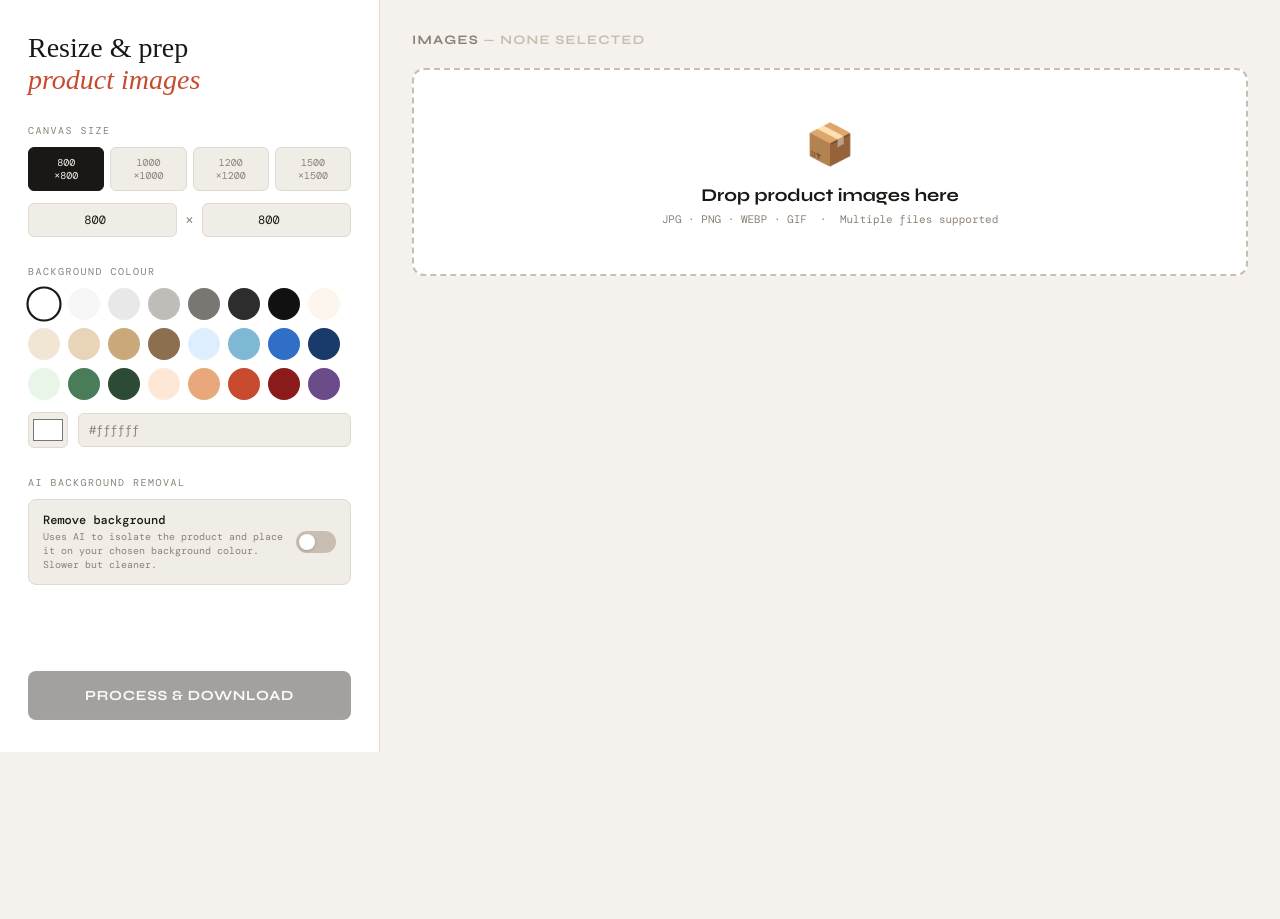
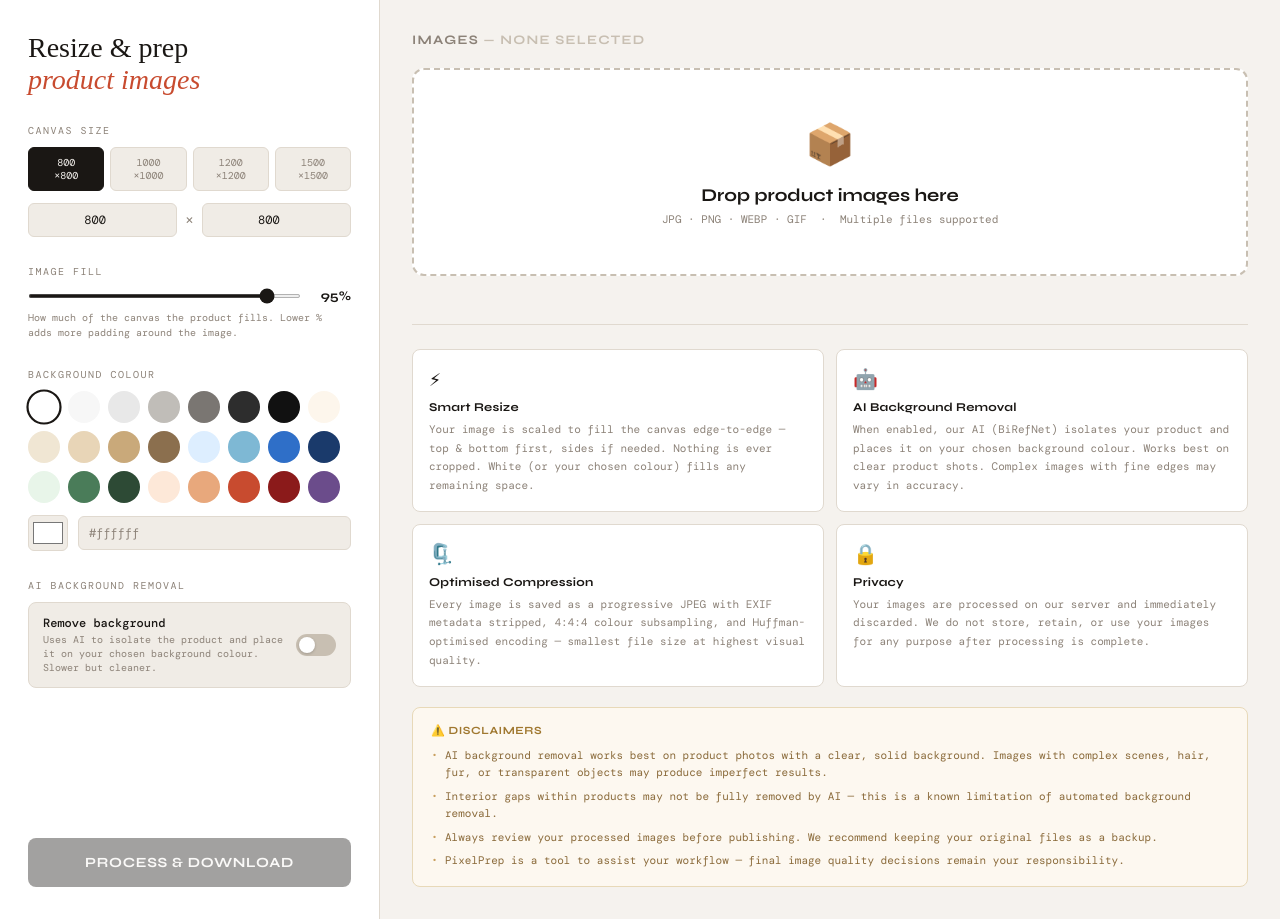
Before and after one commit to arcintscooters-maker/resizeimagepaid, a Flask app: page / in a window 1280 px wide. Shown: the part 46-965 px from the top of the page. Before the commit the page ends 798 px from the top, so only its background shows below. Run offline with Flask 3, Linux system fonts and the light colour scheme; some web fonts are replaced.

Commit message:
Update index.html

```diff
--- a/templates/index.html
+++ b/templates/index.html
@@ -516,6 +516,119 @@
       color: var(--error);
     }
 
+    /* Info section */
+    .info-section {
+      margin-top: 8px;
+      border-top: 1px solid var(--border);
+      padding-top: 24px;
+      display: flex;
+      flex-direction: column;
+      gap: 20px;
+    }
+
+    .info-grid {
+      display: grid;
+      grid-template-columns: repeat(2, 1fr);
+      gap: 12px;
+    }
+
+    .info-card {
+      background: var(--surface);
+      border: 1px solid var(--border);
+      border-radius: 8px;
+      padding: 16px;
+    }
+
+    .info-icon {
+      font-size: 20px;
+      margin-bottom: 8px;
+    }
+
+    .info-card-title {
+      font-family: 'Syne', sans-serif;
+      font-size: 12px;
+      font-weight: 700;
+      color: var(--text);
+      margin-bottom: 6px;
+      letter-spacing: 0.02em;
+    }
+
+    .info-card-body {
+      font-size: 11px;
+      color: var(--muted);
+      line-height: 1.7;
+    }
+
+    .disclaimer {
+      background: #fdf8f0;
+      border: 1px solid #e8d9b8;
+      border-radius: 8px;
+      padding: 16px 18px;
+    }
+
+    .disclaimer-title {
+      font-family: 'Syne', sans-serif;
+      font-size: 11px;
+      font-weight: 700;
+      color: #a07830;
+      margin-bottom: 10px;
+      letter-spacing: 0.05em;
+      text-transform: uppercase;
+    }
+
+    .disclaimer ul {
+      list-style: none;
+      display: flex;
+      flex-direction: column;
+      gap: 6px;
+    }
+
+    .disclaimer ul li {
+      font-size: 11px;
+      color: #8a6a3a;
+      line-height: 1.6;
+      padding-left: 14px;
+      position: relative;
+    }
+
+    .disclaimer ul li::before {
+      content: '·';
+      position: absolute;
+      left: 0;
+      color: #c9a060;
+      font-weight: 700;
+    }
+
+    /* Fill slider */
+    .fill-slider-wrap {
+      display: flex;
+      align-items: center;
+      gap: 10px;
+    }
+
+    .fill-slider-wrap input[type="range"] {
+      flex: 1;
+      accent-color: var(--text);
+      height: 4px;
+      cursor: pointer;
+    }
+
+    .fill-pct-label {
+      font-family: 'Syne', sans-serif;
+      font-size: 13px;
+      font-weight: 700;
+      color: var(--text);
+      min-width: 40px;
+      text-align: right;
+    }
+
+    .fill-hint {
+      font-size: 10px;
+      color: var(--muted);
+      margin-top: 6px;
+      line-height: 1.5;
+    }
+
     /* Responsive */
     @media (max-width: 768px) {
       .layout { grid-template-columns: 1fr; }
@@ -554,6 +667,16 @@
         <div class="times">×</div>
         <input type="number" id="customH" placeholder="Height" min="100" max="5000" value="800"/>
       </div>
+    </div>
+
+    <!-- Fill % -->
+    <div>
+      <div class="section-label">Image Fill</div>
+      <div class="fill-slider-wrap">
+        <input type="range" id="fillSlider" min="50" max="100" value="95" step="1"/>
+        <div class="fill-pct-label" id="fillLabel">95%</div>
+      </div>
+      <div class="fill-hint">How much of the canvas the product fills. Lower % adds more padding around the image.</div>
     </div>
 
     <!-- Background colour -->
@@ -637,6 +760,43 @@
     </div>
 
     <div class="status" id="status"></div>
+
+    <!-- Info & Disclaimers -->
+    <div class="info-section">
+      <div class="info-grid">
+        <div class="info-card">
+          <div class="info-icon">⚡</div>
+          <div class="info-card-title">Smart Resize</div>
+          <div class="info-card-body">Your image is scaled to fill the canvas edge-to-edge — top &amp; bottom first, sides if needed. Nothing is ever cropped. White (or your chosen colour) fills any remaining space.</div>
+        </div>
+        <div class="info-card">
+          <div class="info-icon">🤖</div>
+          <div class="info-card-title">AI Background Removal</div>
+          <div class="info-card-body">When enabled, our AI (BiRefNet) isolates your product and places it on your chosen background colour. Works best on clear product shots. Complex images with fine edges may vary in accuracy.</div>
+        </div>
+        <div class="info-card">
+          <div class="info-icon">🗜️</div>
+          <div class="info-card-title">Optimised Compression</div>
+          <div class="info-card-body">Every image is saved as a progressive JPEG with EXIF metadata stripped, 4:4:4 colour subsampling, and Huffman-optimised encoding — smallest file size at highest visual quality.</div>
+        </div>
+        <div class="info-card">
+          <div class="info-icon">🔒</div>
+          <div class="info-card-title">Privacy</div>
+          <div class="info-card-body">Your images are processed on our server and immediately discarded. We do not store, retain, or use your images for any purpose after processing is complete.</div>
+        </div>
+      </div>
+
+      <div class="disclaimer">
+        <div class="disclaimer-title">⚠️ Disclaimers</div>
+        <ul>
+          <li>AI background removal works best on product photos with a clear, solid background. Images with complex scenes, hair, fur, or transparent objects may produce imperfect results.</li>
+          <li>Interior gaps within products may not be fully removed by AI — this is a known limitation of automated background removal.</li>
+          <li>Always review your processed images before publishing. We recommend keeping your original files as a backup.</li>
+          <li>PixelPrep is a tool to assist your workflow — final image quality decisions remain your responsibility.</li>
+        </ul>
+      </div>
+    </div>
+
   </div>
 
 </div>
@@ -646,6 +806,7 @@
   let files = [];
   let canvasW = 800, canvasH = 800;
   let bgColor = '#ffffff';
+  let fillPct = 95;
   let removeBg = false;
 
   // Elements
@@ -665,6 +826,8 @@
   const removeBgToggle = document.getElementById('removeBgToggle');
   const customW = document.getElementById('customW');
   const customH = document.getElementById('customH');
+  const fillSlider = document.getElementById('fillSlider');
+  const fillLabel = document.getElementById('fillLabel');
 
   // Canvas presets
   document.querySelectorAll('.preset-btn').forEach(btn => {
@@ -722,6 +885,12 @@
   removeBgToggle.addEventListener('click', () => {
     removeBg = !removeBg;
     removeBgToggle.classList.toggle('on', removeBg);
+  });
+
+  // Fill slider
+  fillSlider.addEventListener('input', () => {
+    fillPct = parseInt(fillSlider.value);
+    fillLabel.textContent = fillPct + '%';
   });
 
   // Files
@@ -798,6 +967,7 @@
     formData.append('canvas_w', canvasW);
     formData.append('canvas_h', canvasH);
     formData.append('bg_color', bgColor);
+    formData.append('fill_pct', fillPct);
     formData.append('remove_bg', removeBg ? 'true' : 'false');
 
     try {
```
